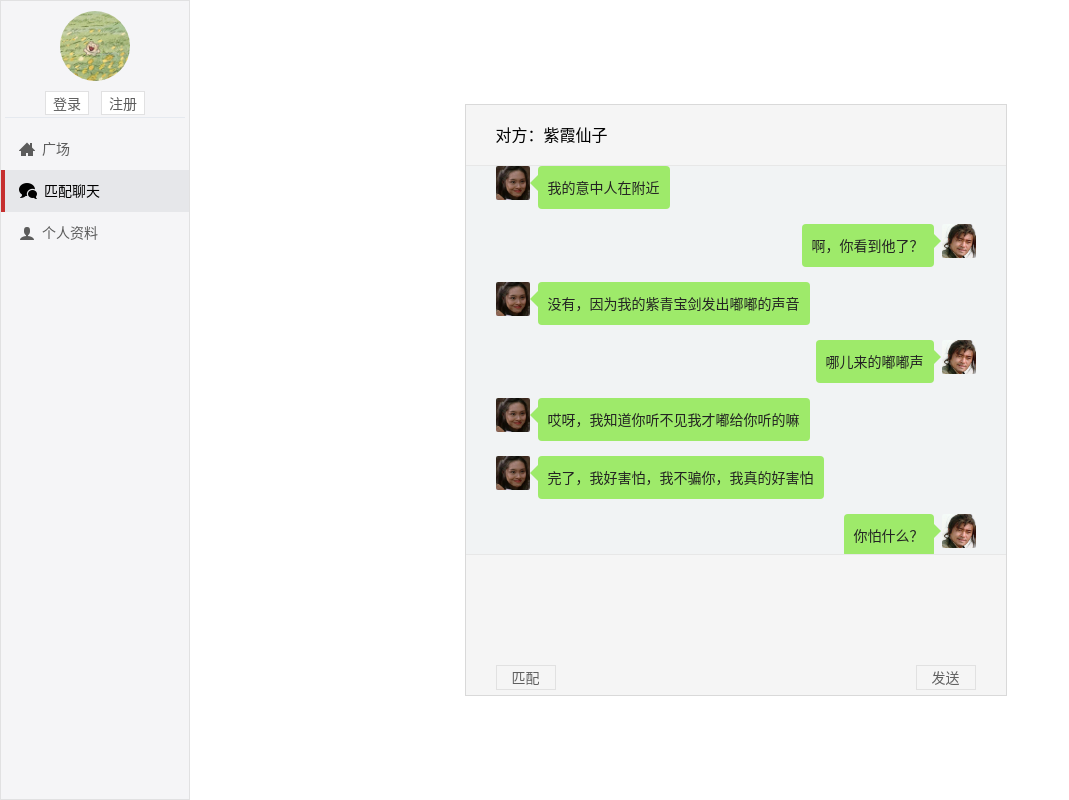
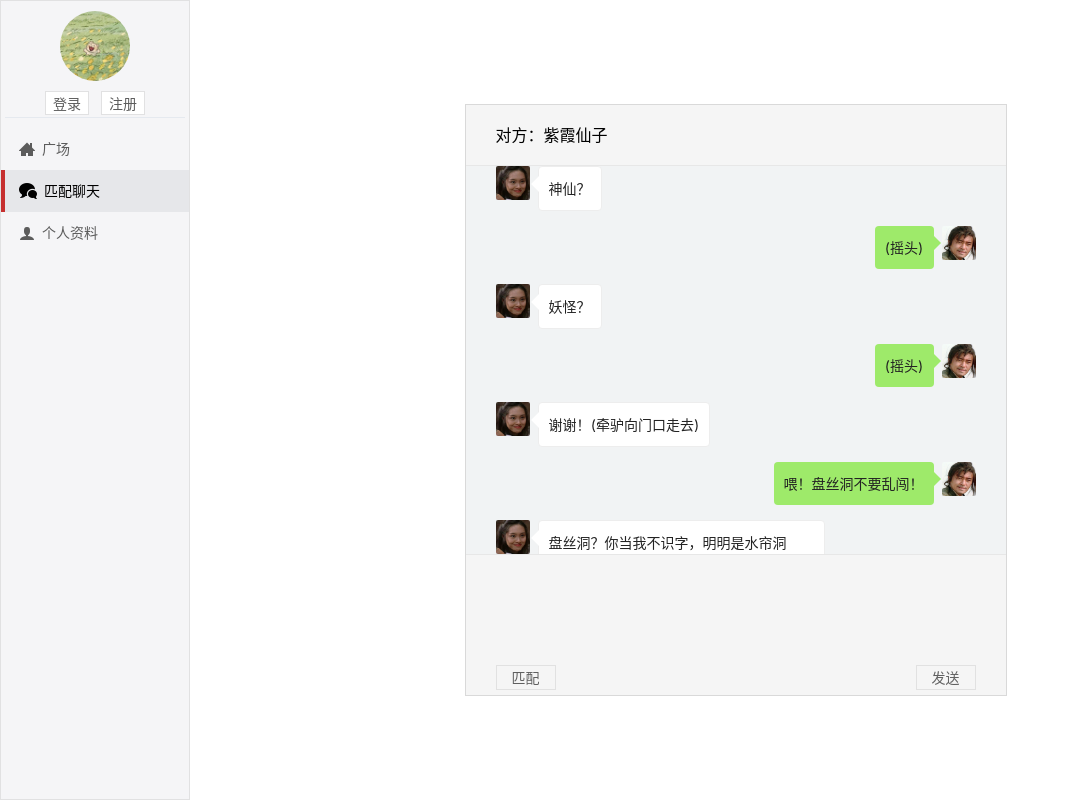
Before and after one commit to InTheWind1115/njtech-station, a Vue app in the folder njtech-app/: page /page/chat in a window 1280 px wide. Shown: the whole page, without its empty margins (0-1069 px from the left). Built offline with nearby package versions, Linux system fonts and the light colour scheme; no server answers.

Commit message:
修改聊天框的样式

```diff
--- a/njtech-app/src/views/chat/Chat.vue
+++ b/njtech-app/src/views/chat/Chat.vue
@@ -13,17 +13,14 @@
                 <div v-if="flag[index]">
                     <div class="info-left">
                         <img src="@/assets/images/zhuyin.png" alt="">
-                        <span class="messageSended">{{mess[index]}}</span>
+
+                        <span class="messageSended">
+                          <span class="tra-border"></span>
+                          {{mess[index]}}
+                        </span>
                     </div>
                 </div>
                 <div v-else>
-<!--                    <div class="info-right">-->
-<!--                        <img src="@/assets/images/zxc.png" alt="">-->
-<!--                        <div class="reletive-info clearfix">-->
-<!--                            <span class="messageSended">{{mess[index]}}</span>-->
-<!--                        </div>-->
-<!--                    </div>-->
-
                     <div class="info-right">
                         <span class="messageSended">{{mess[index]}}</span>
                         <img src="@/assets/images/zxc.png" alt="">
@@ -53,8 +50,10 @@
         return {
           modalFlag: false,
           information: '',
-          mess: ["我的意中人在附近", "啊，你看到他了？", "没有，因为我的紫青宝剑发出嘟嘟的声音", "哪儿来的嘟嘟声", "哎呀，我知道你听不见我才嘟给你听的嘛", "完了，我好害怕，我不骗你，我真的好害怕", "你怕什么？", "这段姻缘是上天安排的，你说我怕不怕？", "又来了......", "是啊！我的心在跳，我的宝剑在嘟，怎么办？", "怎么跟他说？怎么跟他说？"],
-          flag: [true, false, true, false, true, true, false, true, false, true, true],
+          mess: ["神仙？", "(摇头)", "妖怪？", "(摇头)", "谢谢！(牵驴向门口走去)", "喂！盘丝洞不要乱闯！", "盘丝洞？你当我不识字，明明是水帘洞嘛！", "(至尊宝抬头看时，不禁大惊)", "盘丝洞....，这名字也蛮好听的，好，就叫盘丝洞！(手一挥，将水帘洞变为盘丝洞)", "以后我就住在这儿！", "等一等!", "(手一挥，将至尊宝打倒，又将月光宝盒抓在手中)", "我现在郑重宣布，这座山所有的东西都是属于我的！"],
+          flag: [true, false, true, false, true, false, true, false, true, true, false, true, true],
+          // mess: ["我的意中人在附近", "啊，你看到他了？", "没有，因为我的紫青宝剑发出嘟嘟的声音", "哪儿来的嘟嘟声", "哎呀，我知道你听不见我才嘟给你听的嘛", "完了，我好害怕，我不骗你，我真的好害怕", "你怕什么？", "这段姻缘是上天安排的，你说我怕不怕？", "又来了......", "是啊！我的心在跳，我的宝剑在嘟，怎么办？", "怎么跟他说？怎么跟他说？"],
+          // flag: [true, false, true, false, true, true, false, true, false, true, true],
           funcInfo: "匹配",
           websocket: null,
           modalInfo: ''
@@ -243,7 +242,8 @@
           position: relative;
           display: inline-block;
           box-sizing: border-box;
-                    background-color: #9eea6a;
+          border: 1px solid #ededed;
+          background-color: #ffffff;
           color: #232323;
           font-size: 14px;
           margin-left: 42px;
@@ -251,6 +251,19 @@
           min-height: 34px;
           max-width: 287px;
           padding: 11px 10px 11px 10px;
+
+          .tra-border {
+            position: absolute;
+            z-index: 99;
+            left: -8px;
+            top: 9px;
+            content: "";
+            width: 0;
+            height: 0;
+            border-width: 8px 8px 8px 0;
+            border-style: solid;
+            border-color: transparent #ededed transparent;
+          }
         }
 
         .messageSended:before {
@@ -258,15 +271,29 @@
           left: -8px;
           top: 9px;
           content: "";
+          z-index: 100;
           width: 0;
           height: 0;
           border-width: 8px 8px 8px 0;
           border-style: solid;
-                    border-color: transparent #9eea6a transparent;
+          border-color: transparent #ffffff transparent;
         }
 
         .messageSended:hover {
-                    background-color: #98e165;
+          background-color: #f6f6f6;
+
+          .tra-border {
+            position: absolute;
+            z-index: 99;
+            left: -8px;
+            top: 9px;
+            content: "";
+            width: 0;
+            height: 0;
+            border-width: 8px 8px 8px 0;
+            border-style: solid;
+            border-color: transparent #e7e7e7 transparent;
+          }
         }
 
         .messageSended:hover:before {
@@ -278,8 +305,10 @@
           height: 0;
           border-width: 8px 8px 8px 0;
           border-style: solid;
-                    border-color: transparent #98e165 transparent;
+          border-color: transparent #f6f6f6 transparent;
         }
+
+
       }
 
       .info-right {
@@ -326,7 +355,7 @@
 
         .messageSended:hover:after {
           position: absolute;
-                    right: -8px;
+          right: -7px;
           top: 9px;
           content: "";
           width: 0;
```
Lines whose indentation alone changed are shown as unchanged.
